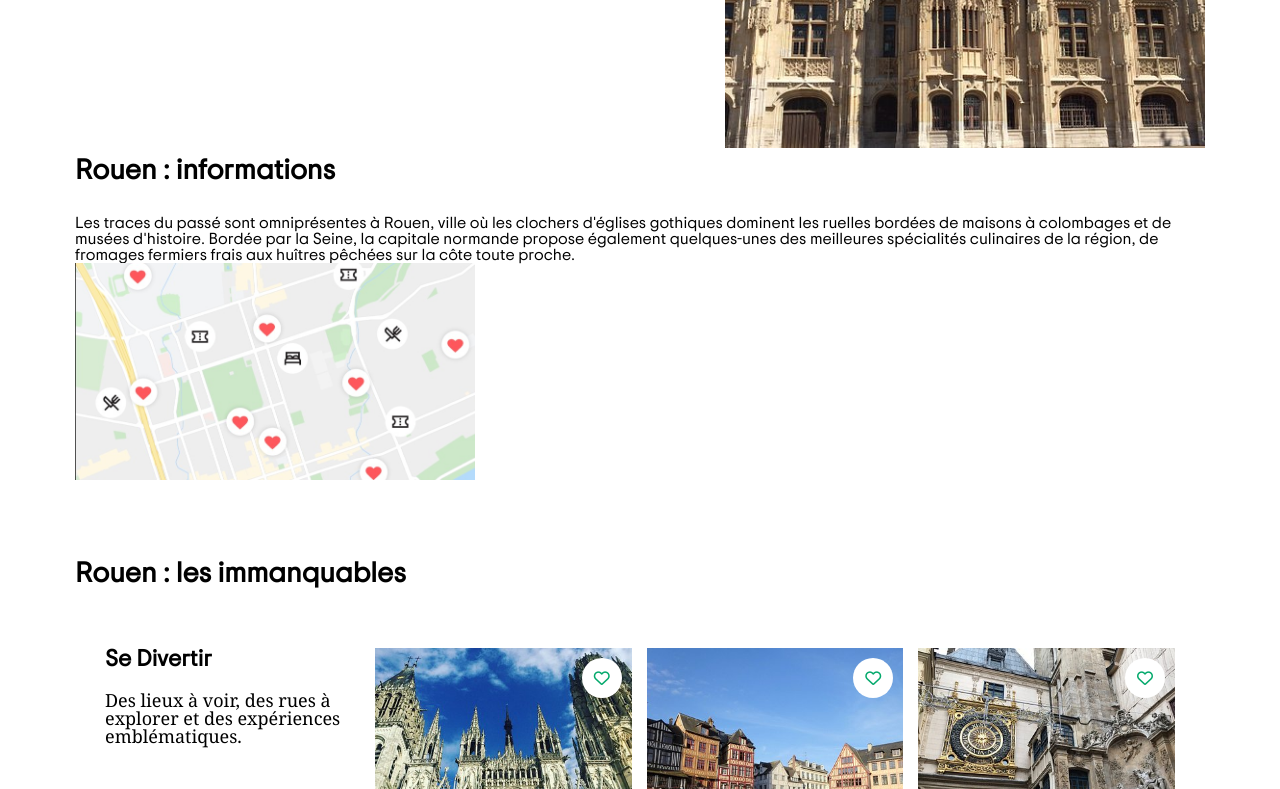
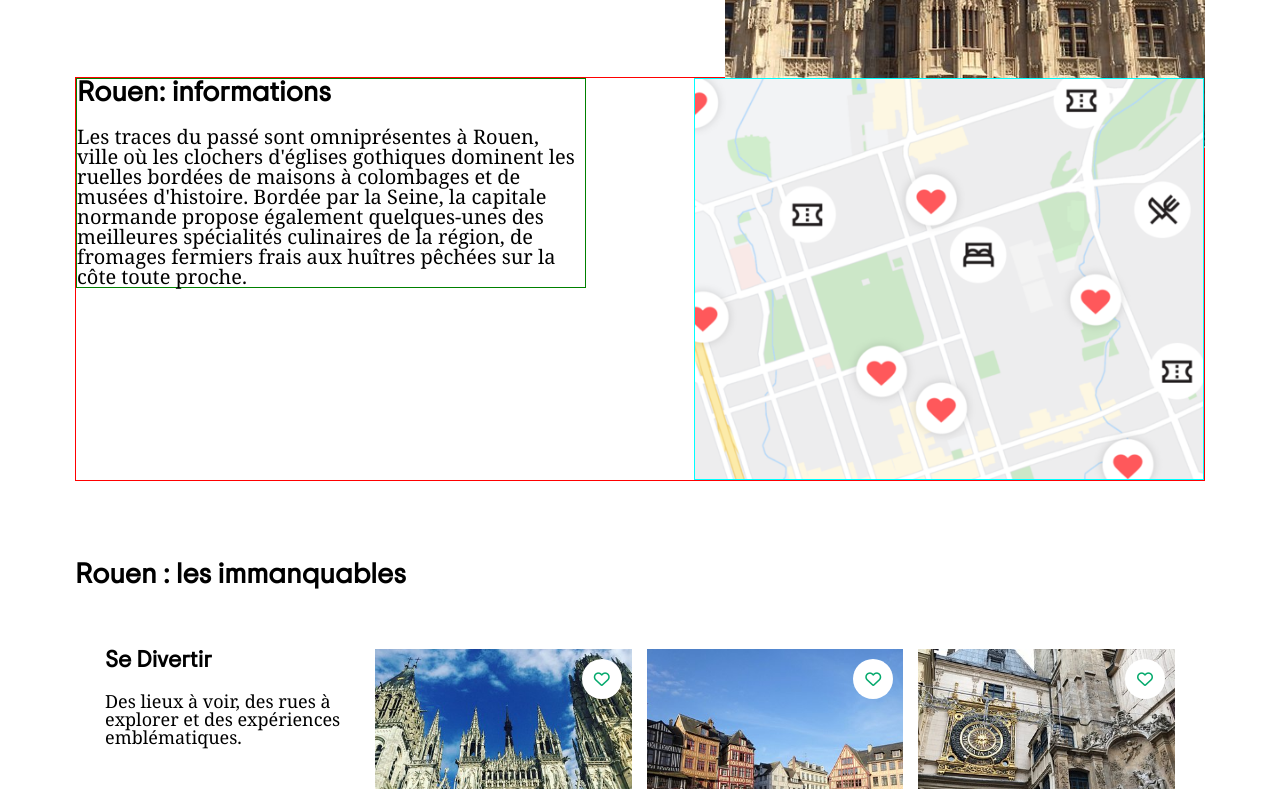
Before and after one commit to Anat76/LeReacteur_TripAdvisor, a plain HTML site: page index.html in a window 1280 px wide. Shown: the part 746-1535 px from the top of the page. Drawn offline with Linux system fonts and the light colour scheme.

Commit message:
Update city informations

```diff
--- a/assets/css/style.css
+++ b/assets/css/style.css
@@ -14,7 +14,6 @@ h2 {
   color: #000000;
   font-size: 28px;
   font-weight: bold;
-  margin-top: 80px;
 }
 h3 {
   font-size: 23px;
@@ -133,34 +132,35 @@ h1 a {
 }
 
 /* =======RESUME======== */
-
 .resume {
-  margin-top: 80px;
   display: flex;
-  gap: 50px;
-  /* border: red solid 1px; */
+  justify-content: space-between;
+  border: red solid 1px;
+  margin: 80px 0;
 }
 
-.resume > div {
-  flex-direction: column;
-  justify-content: space-between;
-}
-.resume div:first-child p {
-  display: flex;
-  /* border: orange solid 1px; */
-}
-.resume div img {
-  width: 400px;
+.resume > div:first-child {
+  border: green solid 1px;
   height: 100%;
-  display: flex;
-  justify-items: flex-start;
-  /* border: brown solid 2px; */
+  width: 45%;
 }
 
-.resume p {
-  margin-top: 30px;
+.resume > div:first-child p {
+  font-family: Georgia, "Times New Roman", Times, serif;
+  font-size: 20px;
+  margin-top: 20px;
 }
 
+.resume > div:last-child {
+  border: aqua solid 1px;
+  height: 400px;
+  width: 45%;
+}
+.resume > div:last-child img {
+  width: 100%;
+  height: 100%;
+  object-fit: cover;
+}
 /* =======UNMISSABLE======== */
 .unmissable {
   /* border: 1px solid black; */
--- a/index.html
+++ b/index.html
@@ -52,13 +52,11 @@
 
         <section class="resume">
           <div>
-            <div>
-              <div><h2>Rouen : informations</h2></div>
-              <div><p>Les traces du passé sont omniprésentes à Rouen, ville où les clochers d'églises gothiques dominent les ruelles bordées de maisons à colombages et de musées d'histoire. Bordée par la Seine, la capitale normande propose également quelques-unes des meilleures spécialités culinaires de la région, de fromages fermiers frais aux huîtres pêchées sur la côte toute proche.</p></div>
-            </div>
-            <div>
-              <img src="./assets/img/map.jpg" alt="">
-            </div>
+            <h2>Rouen: informations</h2>
+            <p>Les traces du passé sont omniprésentes à Rouen, ville où les clochers d'églises gothiques dominent les ruelles bordées de maisons à colombages et de musées d'histoire. Bordée par la Seine, la capitale normande propose également quelques-unes des meilleures spécialités culinaires de la région, de fromages fermiers frais aux huîtres pêchées sur la côte toute proche.</p>
+          </div>
+          <div>
+            <img src="./assets/img/map.png" alt="">
           </div>
         </section>
 
```
Also changed, not shown: assets/img/map.png (added).
